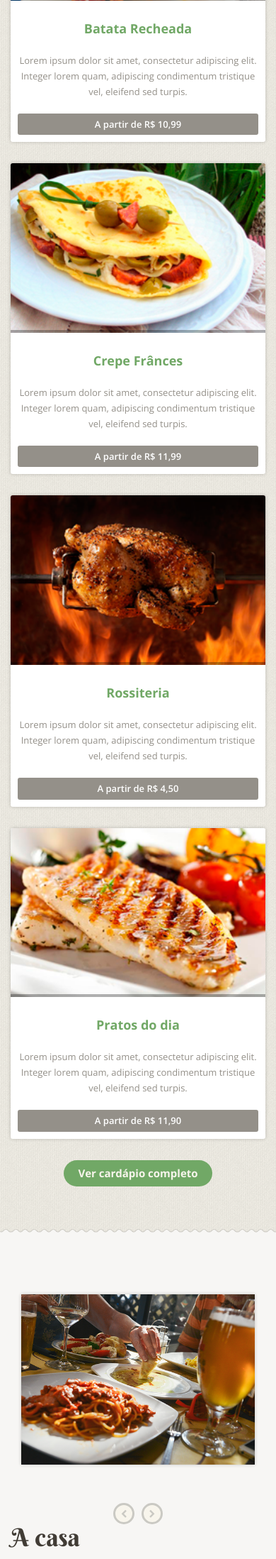
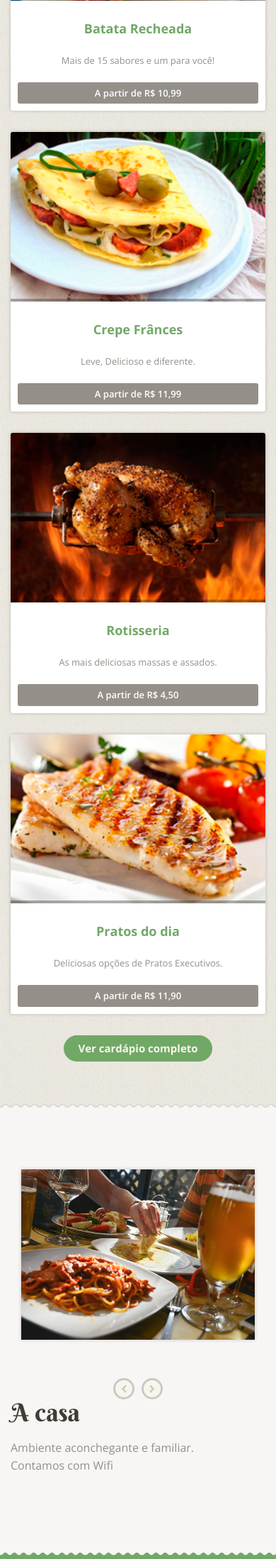
Before and after one commit to wilgitnet/sitesaborefood, a PHP site: page / in a window 390 px wide. Shown: the part 1002-3199 px from the top of the page at 71% size. Run offline with PHP 8.4, Linux system fonts and the light colour scheme; some libraries are stand-ins or nearby versions.

Commit message:
LUCAS- Modificações dos textos.

```diff
--- a/contact.php
+++ b/contact.php
@@ -76,7 +76,7 @@
 								<ul class="contact-information">
 									<li>Telefone:<br/> <span>(11) 2961 - 0629 </span></li>
 									<li>Email: <br/><span>contato@saborefood.com.br</span></li>
-									<li>Endereço: <br/><span>Avenida Lorem ipsum, 12 Guaianases - São Paulo/SP</span></li>
+									<li>Endereço: <br/><span>Estrada do Lageado Velho  Nº 468  Vila Iolanda – São Paulo/SP</span></li>
 								</ul>
 							</div>
 							<!-- <div class="page-content">
--- a/contact2.php
+++ b/contact2.php
@@ -78,7 +78,7 @@
 								<ul class="contact-information">
 									<li>Telefone:<br/> <span>(11) 2961 - 0629 </span></li>
 									<li>Email: <br/><span>contato@saborefood.com.br</span></li>
-									<li>Endereço: <br/><span>Avenida Lorem ipsum, 12 Guaianases - São Paulo/SP</span></li>
+									<li>Endereço: <br/><span>Estrada do Lageado Velho  Nº 468  Vila Iolanda – São Paulo/SP</span></li>
 								</ul>
 							</div>
 							<!-- <div class="page-content">
--- a/footer.php
+++ b/footer.php
@@ -7,7 +7,7 @@
 				<div class="col-md-3">
 					<div class="footer-widget footer-widget-1">
 						<h6>Sabore Food</h6>
-						<p>Lorem ipsum dolor sit amet, consectetur adipiscing elit. Integer lorem quam, adipiscing condimentum tristique vel, eleifend sed turpis.</p>
+						<p>Localizada no centro do Bairro de Guaianazes, a Sabore Food oferece pratos diferenciados com sabor incomparável. Buscamos em todos detalhes a excelência, para que assim nossos clientes se sintam valorizados e satisfeitos.</p>
 						<div class="footer-social">
 							<ul>
 								<li class=""><a href="#"><i class="fa fa-facebook"></i></a></li>
@@ -23,7 +23,7 @@
 						<ul>
 							<li><a href="menu.php#batatarecheada">Batata Recheada</a></li>
 							<li><a href="menu.php#crepe">Crepe Frânces</a></li>
-							<li><a href="menu.php#risoterias">Rossiteria</a></li>
+							<li><a href="menu.php#risoterias">Rotisseria</a></li>
 							<li><a href="menu.php#pratos">Pratos do dia</a></li>
 						</ul>
 					</div>
@@ -48,9 +48,9 @@
 							<div class="col-md-4">Email:</div>
 							<div class="col-md-8">contato@saboreweb.com.br</div>
 							<div class="col-md-4">Endereço:</div>
-							<div class="col-md-8">Avenida Lorem ipsum, 12</div>
+							<div class="col-md-8">Estrada do Lageado Velho n.468, 12</div>
 							<div class="col-md-4"></div>
-							<div class="col-md-8">Guaianases - São Paulo/SP</div>
+							<div class="col-md-8">Vila Iolanda - São Paulo/SP</div>
 						</div>
 					</div>
 				</div>
--- a/header.php
+++ b/header.php
@@ -24,10 +24,10 @@
 		<div class="container clearfix">
 			<div class="row">
 				<div class="col-md-6">
-					<div class="header-half-1">Aberto de Terça a Sexta: 9:00h-18:00h, sáb-dom: 9:00h-21:00h</div>
+					<div class="header-half-1">Aberto de Segunda a Sábado: 08:00 ás 20:00h </div>
 				</div>
 				<div class="col-md-6">
-					<div class="header-half-2">Atendimento : (11) 2555-6932 <span> | </span>  contato@saborefood.com.br</div>
+					<div class="header-half-2">Atendimento : (11) 2961 0629 <span> | </span>  contato@saborefood.com.br</div>
 				</div>
 			</div>
 		</div><!-- End container -->
--- a/index.php
+++ b/index.php
@@ -115,7 +115,46 @@
 							data-splitout="none"
 							data-elementdelay="0.1"
 							data-endelementdelay="0.1"
-							data-endspeed="500" style="z-index: 6; white-space: pre-line; max-width: 1170px;"><p>Lorem ipsum dolor sit amet, consectetur adipiscing elit, sed do eiusmod tempor incididunt ut labore et dolore magna aliqua. Ut enim ad minim veniam, quis nostrud exercitation ullamco laboris nisi ut aliquip ex ea commodo consequat. </p>
+							data-endspeed="500" style="z-index: 6; white-space: pre-line; max-width: 1170px;"><p>Leves, Deliciosos e diferentes. </p>
+						</div>
+					</li>
+					<li data-transition="random" data-slotamount="7" data-masterspeed="1000">
+						<!-- MAIN IMAGE -->
+						<img src="images/slideshow-2.png" alt="" data-bgfit="cover" data-bgposition="left top" data-bgrepeat="no-repeat">
+
+						<div class="slideshow-bg"
+						data-y="310"
+						data-x="center"
+						data-start="0"></div>
+						<!-- LAYERS -->
+
+
+						<!-- LAYER NR. 2 -->
+						<div class="slide-h2 tp-caption customin"
+							data-y="320"
+							data-x="center"
+							data-hoffset="0"
+							data-start="600"
+							data-customin="x:0;y:0;z:0;rotationX:0;rotationY:0;rotationZ:0;scaleX:0;scaleY:0;skewX:0;skewY:0;opacity:0;transformPerspective:600;transformOrigin:50% 50%;"
+							data-speed="500"
+							data-easing="Power3.easeInOut"
+							data-endspeed="300"
+							style="z-index: 3"><h2>Pratos do dia</h2>
+						</div>
+
+						<!-- LAYER NR. 3 -->
+						<div class="slide-p tp-caption black randomrotate skewtoleft tp-resizeme start"
+							data-x="center"
+							data-hoffset="0"
+							data-y="400"
+							data-speed="500"
+							data-start="1300"
+							data-easing="Power3.easeInOut"
+							data-splitin="none"
+							data-splitout="none"
+							data-elementdelay="0.1"
+							data-endelementdelay="0.1"
+							data-endspeed="500" style="z-index: 6; white-space: pre-line; max-width: 1170px;"><p>Deliciosas opções de Pratos Executivos e para entrega. </p>
 						</div>
 					</li>
 				</ul>
@@ -139,7 +178,7 @@
 						<div class="menu-img"><img alt="" src="images/menu-1.png"></div>
 						<div class="menu-content">
 							<h3><a href="menu.php">Batata Recheada</a></h3>
-							<p>Lorem ipsum dolor sit amet, consectetur adipiscing elit. Integer lorem quam, adipiscing condimentum tristique vel, eleifend sed turpis.</p>
+							<p>Mais de 15 sabores e um para você!</p>
 							<div class="menu-price">A partir de R$ 10,99</div>
 						</div>
 					</div>
@@ -149,7 +188,7 @@
 						<div class="menu-img"><img alt="" src="images/menu-2.png"></div>
 						<div class="menu-content">
 							<h3><a href="#">Crepe Frânces</a></h3>
-							<p>Lorem ipsum dolor sit amet, consectetur adipiscing elit. Integer lorem quam, adipiscing condimentum tristique vel, eleifend sed turpis.</p>
+							<p>Leve, Delicioso e diferente.</p>
 							<div class="menu-price">A partir de R$ 11,99</div>
 						</div>
 					</div>
@@ -158,8 +197,8 @@
 					<div class="menu-item">
 						<div class="menu-img"><img alt="" src="images/menu-3.png"></div>
 						<div class="menu-content">
-							<h3><a href="#">Rossiteria</a></h3>
-							<p>Lorem ipsum dolor sit amet, consectetur adipiscing elit. Integer lorem quam, adipiscing condimentum tristique vel, eleifend sed turpis.</p>
+							<h3><a href="#">Rotisseria</a></h3>
+							<p>As mais deliciosas massas e assados.</p>
 							<div class="menu-price">A partir de R$ 4,50</div>
 						</div>
 					</div>
@@ -169,7 +208,7 @@
 						<div class="menu-img"><img alt="" src="images/menu-4.png"></div>
 						<div class="menu-content">
 							<h3><a href="#">Pratos do dia</a></h3>
-							<p>Lorem ipsum dolor sit amet, consectetur adipiscing elit. Integer lorem quam, adipiscing condimentum tristique vel, eleifend sed turpis.</p>
+							<p>Deliciosas opções de Pratos Executivos.</p>
 							<div class="menu-price">A partir de R$ 11,90</div>
 						</div>
 					</div>
@@ -208,9 +247,9 @@
 				<div class="col-md-6">
 					<div class="section-title">
 						<div><h3 class="align-left">A casa</h3></div>
-						<p class="align-left">Lorem ipsum dolor sit amet, consectetur adipiscing elit, sed do eiusmod tempor incididunt ut labore et dolore magna aliqua. Ut enim ad minim veniam, quis nostrud exercitation ullamco laboris nisi ut aliquip ex ea commodo consequat. Duis aute irure dolor in reprehenderit in voluptate velit esse cillum dolore eu fugiat nulla pariatur. Excepteur sint occaecat cupidatat non proident, sunt in culpa qui officia deserunt mollit anim id est laborum.<br/>
+						<p class="align-left">Ambiente aconchegante e familiar.<br/>
 
-						Lorem ipsum dolor sit amet, consectetur adipiscing elit, sed do eiusmod tempor incididunt ut labore et dolore magna aliqua. Ut enim ad minim veniam, quis nostrud exercitation ullamco laboris nisi ut aliquip ex ea commodo consequat. Duis aute irure dolor in reprehenderit in voluptate velit esse cillum dolore eu fugiat nulla pariatur. Excepteur sint occaecat cupidatat non proident, sunt in culpa qui officia deserunt mollit anim id est laborum.
+						Contamos com Wifi
 						</p>
 					</div>
 				</div>
@@ -225,7 +264,7 @@
 				<div class="col-md-12">
 					<div class="section-title section-title-2">
 						<div><h3>Entre em contato</h3></div>
-						<p>Lorem ipsum dolor sit amet, consectetur adipiscing elit. Integer lorem quam, adipiscing condimentum tristique vel, eleifend sed turpis. Pellentesque cursus arcu id magna euismod in elementum purus molestie.</p>
+						<p>Nos envie alguma opnião, ou avaliação do serviço.</p>
 						<div class="check-menu border-2"><a href="contact.php">Contato</a></div>
 					</div>
 				</div>
```
Also changed, not shown: about.php (+3 -4 lines), menu.php (+7 -7 lines).
